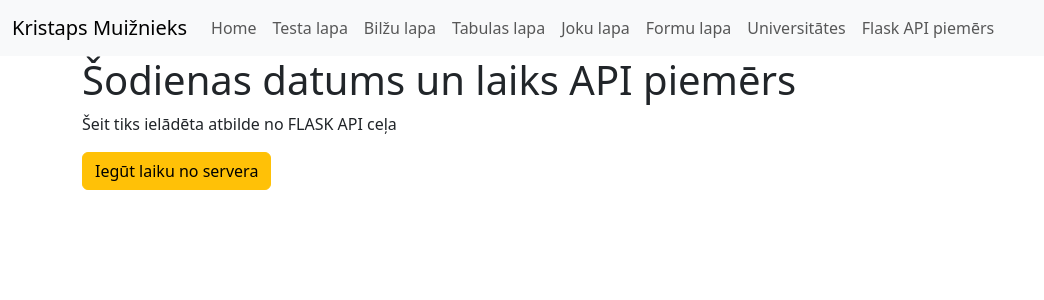
After one commit to krmu/Flask_bvsk, a Flask app: page /sodienas_datums_laiks in a window 1280 px wide. The commit adds this page. Shown: the top 300 px of the page, without its empty margins (0-1044 px from the left). Run offline with Flask 3, Linux system fonts and the light colour scheme.

Commit message:
API piemērs

```diff
--- a/main.py
+++ b/main.py
@@ -1,5 +1,6 @@
-from flask import Flask,render_template,request
+from flask import Flask, jsonify,render_template,request
 import requests
+from datetime import datetime
 
 app = Flask(__name__)
 
@@ -62,4 +63,20 @@ def universitates():
                 kluda = "Neko neatrada"
     return render_template('universitates.html',kluda=kluda,dati=dati)
 
+
+@app.route("/api/sodienas_datums_laiks",methods=['POST'])
+def sodienas_datums_laiks_api():
+    now = datetime.now()
+    datums = now.strftime("%d.%m.%Y")
+    laiks = now.strftime("%H:%M:%S")
+
+    atbilde = {"datums":datums,"laiks":laiks}
+
+    return jsonify(atbilde)
+
+@app.route("/sodienas_datums_laiks",methods=['GET'])
+def sodienas_datums_laiks():
+
+    return render_template('sodienas_datums_laiks.html')
+
 app.run(debug=True,host='0.0.0.0',port=80)
--- a/templates/izkartojums.html
+++ b/templates/izkartojums.html
@@ -5,6 +5,7 @@
     <meta name="viewport" content="width=device-width, initial-scale=1">
     <title>Bootstrap demo</title>
     <link href="https://cdn.jsdelivr.net/npm/bootstrap@5.3.3/dist/css/bootstrap.min.css" rel="stylesheet" integrity="sha384-QWTKZyjpPEjISv5WaRU9OFeRpok6YctnYmDr5pNlyT2bRjXh0JMhjY6hW+ALEwIH" crossorigin="anonymous">
+    <script src="https://ajax.googleapis.com/ajax/libs/jquery/3.7.1/jquery.min.js"></script>
   </head>
   <body>
     <nav class="navbar navbar-expand-lg bg-body-tertiary">
@@ -36,6 +37,9 @@
             <li class="nav-item">
               <a class="nav-link" aria-current="page" href="{{ url_for('universitates') }}">Universitātes</a>
             </li>
+            <li class="nav-item">
+              <a class="nav-link" aria-current="page" href="{{ url_for('sodienas_datums_laiks') }}">Flask API piemērs</a>
+            </li>
           </ul>
         </div>
       </div>
--- /dev/null
+++ b/templates/sodienas_datums_laiks.html
@@ -0,0 +1,19 @@
+{% extends 'izkartojums.html' %}
+
+{% block saturs %}
+
+<h1>Šodienas datums un laiks API piemērs</h1>
+
+<p id="atbile_no_api"> Šeit tiks ielādēta atbilde no FLASK API ceļa</p>
+
+<button onclick="laiks()" class="btn btn-warning">Iegūt laiku no servera</button>
+
+
+<script>
+function laiks() {
+    $.post("{{ url_for('sodienas_datums_laiks_api') }}", function(data){
+        $("#atbile_no_api").html("Šodienas datums ir: " + data.datums + " un laiks ir: " + data.laiks);
+    });
+}
+</script>
+{% endblock %}
```
